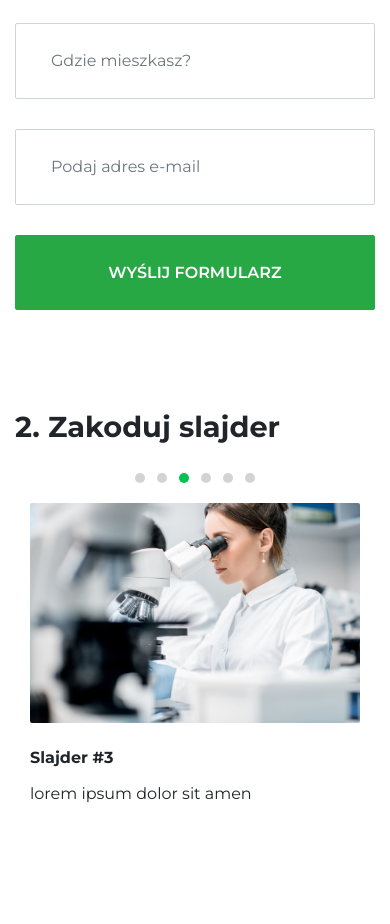
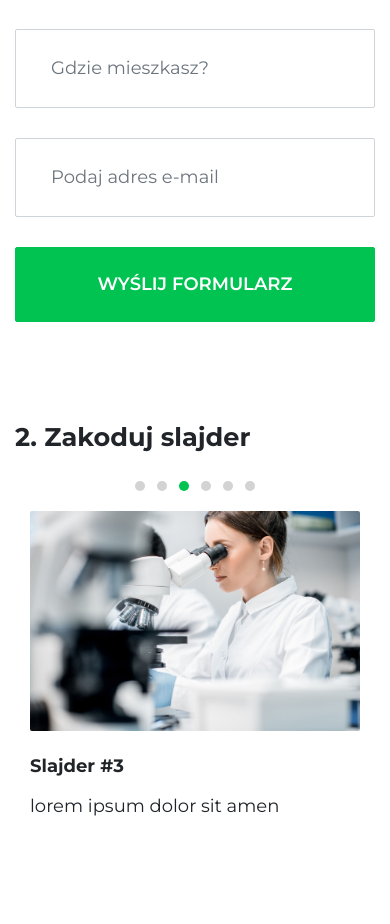
Before and after one commit to Radek-Wawrzyk/recruitment-task-1innosystems, a Vue app in the folder front-end/: page / in a window 390 px wide. Shown: the part 1060-1984 px from the top of the page. Built offline with nearby package versions, Linux system fonts and the light colour scheme.

Commit message:
Edit - Page styles

```diff
--- a/front-end/src/components/Form/Form.scss
+++ b/front-end/src/components/Form/Form.scss
@@ -2,6 +2,10 @@
   border-radius: 2px;
   padding: 25px 35px;
   height: auto;
+  font-size: 18px;
+  &.is-valid {
+    border-color: #00c352;
+  }
 }
 .form-group {
   margin-bottom: 30px;
--- a/front-end/src/components/Slider/Slider.scss
+++ b/front-end/src/components/Slider/Slider.scss
@@ -8,9 +8,10 @@
   &-title {
     margin: 25px 0 15px 0;
     font-weight: bold;
+    font-size: 18px;
   }
   &-description {
-
+  font-size: 18px;
   }
 }
 
--- a/front-end/src/components/Slider/Slider.vue
+++ b/front-end/src/components/Slider/Slider.vue
@@ -4,7 +4,7 @@
     <carousel :perPageCustom="[[320, 1], [768, 2], [1024, 3]]" pagination-active-color="#00c352" pagination-color="#d3d3d3" :autoplay="true" :autoplayHoverPause="true">
       <slide class="item" v-for="item in items" :key="item.name">
         <img :src="item.img" :alt="item.name" class="item-img"/>
-        <h6 class="item-title">{{item.title}}</h6>
+        <h3 class="item-title">{{item.title}}</h3>
         <p class="item-description">{{item.description}}</p>
       </slide>
     </carousel>
--- a/front-end/src/styles/components/buttons.scss
+++ b/front-end/src/styles/components/buttons.scss
@@ -5,5 +5,10 @@
     height: 75px;
     text-transform: uppercase;
     font-weight: 600;
+    font-size: 18px;
+  }
+  &-success {
+    background-color: #00c352;
+    border-color: #00c352;
   }
 }
--- a/front-end/src/styles/components/layout.scss
+++ b/front-end/src/styles/components/layout.scss
@@ -13,7 +13,7 @@
     &-title {
       font-weight: 300;
       margin: 0 0 100px 0;
-      font-size: 2.5rem;
+      font-size: 3.0rem;
       b {
         font-weight: bold;
       }
--- a/front-end/src/styles/components/typography.scss
+++ b/front-end/src/styles/components/typography.scss
@@ -2,10 +2,12 @@ html, body, * {
   font-family: 'Montserrat', sans-serif;
 }
 
+h1 { font-size: 3.0rem; }
+h2 { font-size:  1.9rem; }
+
 //Media
 
 @media screen and (max-width: 768px) {
-  h1, h2, h3 {
-    font-size: 1.8rem;
-  }
+  h1 { font-size: 2.0rem; }
+  h2 { font-size: 1.6rem; }
 }
```
